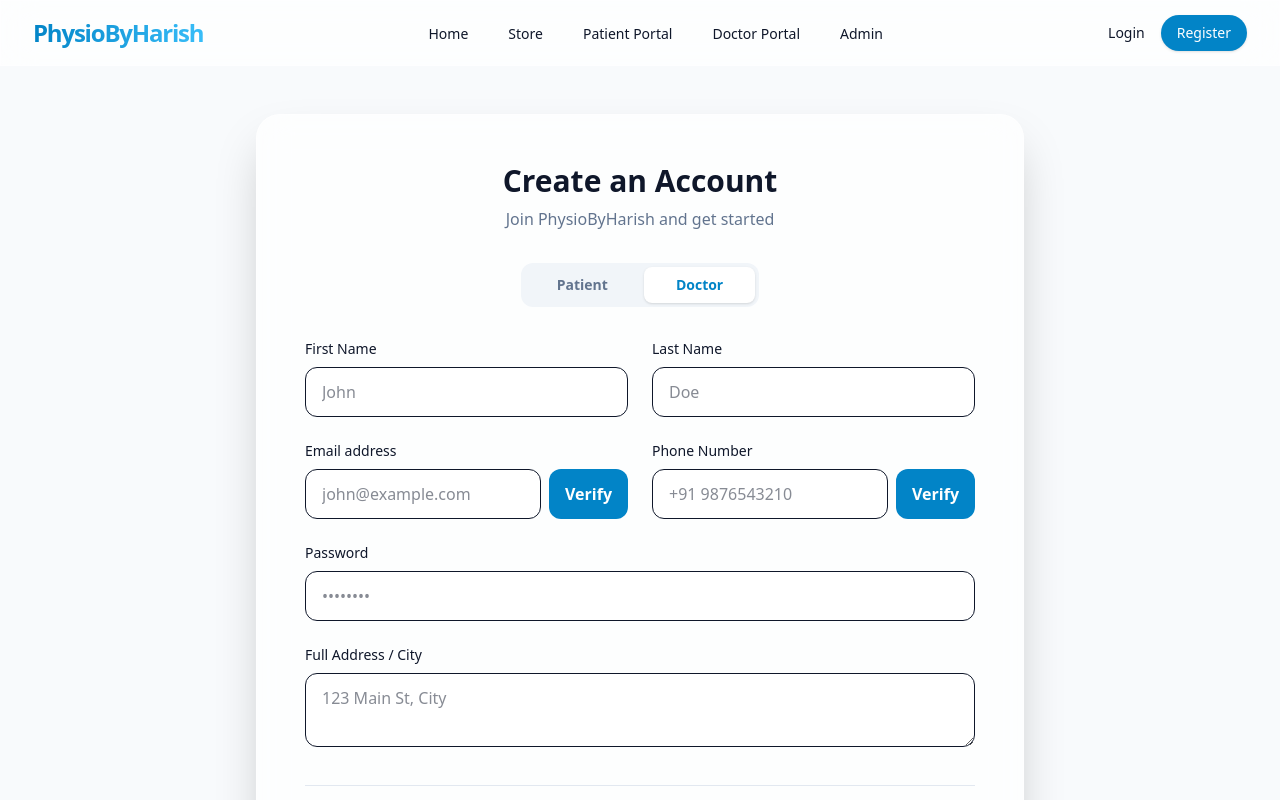
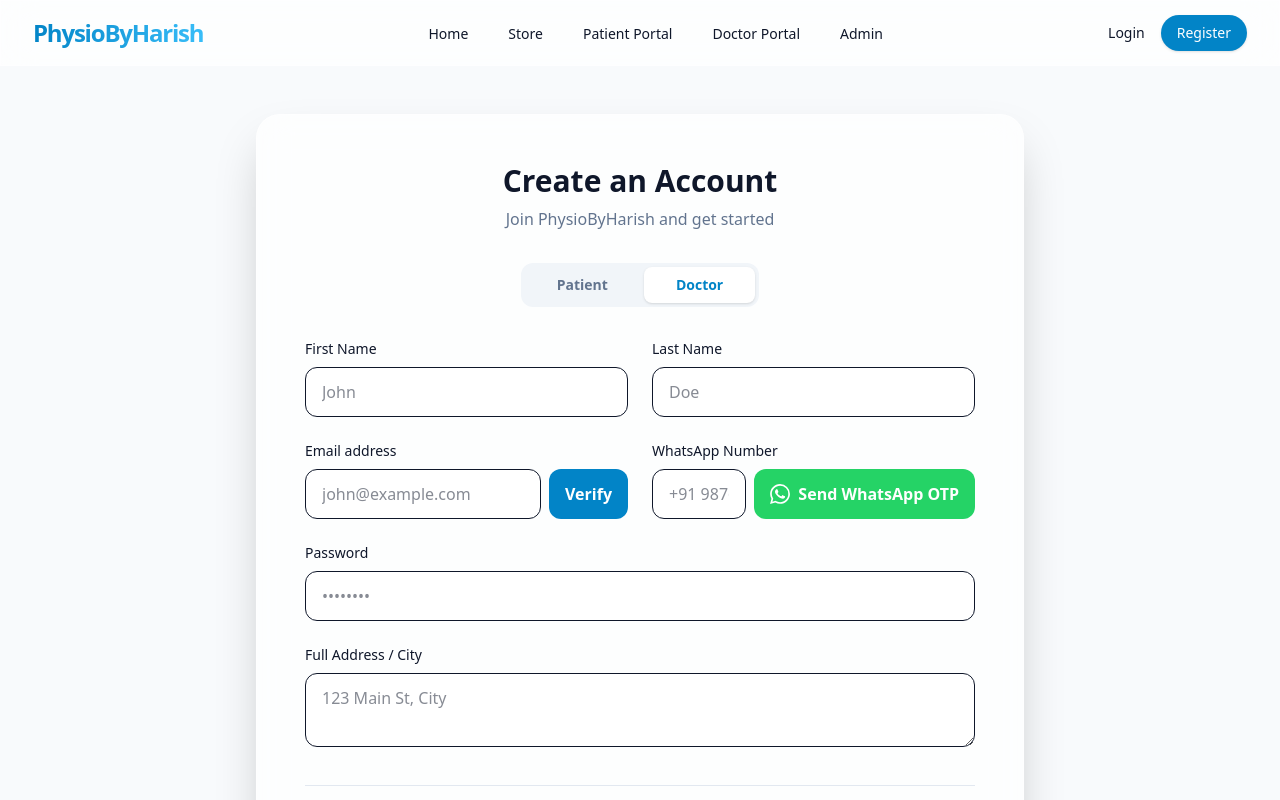
Before and after one commit to Dhivya-2004/Webapp, a Next.js app in the folder physio-app/: page /register in a window 1280 px wide. Both pictures are taken after a click on the button "Doctor". Shown: the top 800 px of the page. Built offline with nearby package versions, Linux system fonts and the light colour scheme; no server answers.

Commit message:
feat: use twilio whatsapp for doctor otp verification

```diff
--- a/physio-app/src/app/api/send-otp/route.ts
+++ b/physio-app/src/app/api/send-otp/route.ts
@@ -76,6 +76,49 @@ export async function POST(request: Request) {
       return NextResponse.json({ success: true, message: 'SMS sent successfully' });
     }
 
+    else if (type === 'whatsapp') {
+      // Send WhatsApp via Twilio
+      const accountSid = process.env.TWILIO_ACCOUNT_SID;
+      const authToken = process.env.TWILIO_AUTH_TOKEN;
+      const twilioNumber = process.env.TWILIO_WHATSAPP_NUMBER;
+
+      if (!accountSid || !authToken || !twilioNumber) {
+        return NextResponse.json({ error: 'Twilio WhatsApp API keys not configured' }, { status: 500 });
+      }
+
+      // Ensure number has country code. Default to +91 for India if not provided.
+      let formattedNumber = contact.replace(/\D/g, '');
+      if (formattedNumber.length === 10) {
+        formattedNumber = '91' + formattedNumber;
+      }
+
+      // Basic Twilio API Request (No Twilio SDK required to keep it lightweight)
+      const twilioUrl = `https://api.twilio.com/2010-04-01/Accounts/${accountSid}/Messages.json`;
+      const body = new URLSearchParams({
+        To: `whatsapp:+${formattedNumber}`,
+        From: `whatsapp:${twilioNumber}`,
+        Body: `*PhysioByHarish*\n\nYour Doctor Registration OTP is: *${otp}*\n\nPlease enter this on the registration page.`
+      });
+
+      const response = await fetch(twilioUrl, {
+        method: 'POST',
+        headers: {
+          'Authorization': 'Basic ' + Buffer.from(`${accountSid}:${authToken}`).toString('base64'),
+          'Content-Type': 'application/x-www-form-urlencoded'
+        },
+        body: body.toString()
+      });
+
+      const data = await response.json();
+
+      if (!response.ok) {
+        console.error('Twilio WhatsApp Error:', data);
+        return NextResponse.json({ error: data.message || 'Failed to send WhatsApp message' }, { status: 500 });
+      }
+
+      return NextResponse.json({ success: true, message: 'WhatsApp OTP sent successfully' });
+    }
+
     return NextResponse.json({ error: 'Invalid type' }, { status: 400 });
   } catch (error: any) {
     console.error('OTP Send Error:', error);
--- a/physio-app/src/app/register/page.tsx
+++ b/physio-app/src/app/register/page.tsx
@@ -118,9 +118,24 @@ export default function RegisterPage() {
     const otp = Math.floor(100000 + Math.random() * 900000).toString();
     setGeneratedPhoneOtp(otp);
 
-    // Fallback to Mock OTP since Fast2SMS requires payment
-    setPhoneOtpSent(true);
-    showToast(`OTP for Phone sent: ${otp} (Mock)`, 'success');
+    try {
+      const response = await fetch('/api/send-otp', {
+        method: 'POST',
+        headers: { 'Content-Type': 'application/json' },
+        body: JSON.stringify({ type: 'whatsapp', contact: phone, otp })
+      });
+
+      if (!response.ok) {
+        const errData = await response.json();
+        throw new Error(errData.error || 'Failed to send WhatsApp OTP');
+      }
+
+      setPhoneOtpSent(true);
+      showToast('OTP sent to your WhatsApp successfully!', 'success');
+    } catch (error: any) {
+      console.error(error);
+      showToast(`Error: ${error.message || 'sending WhatsApp OTP'}`, 'error');
+    }
   };
 
   const handleVerifyPhoneOtp = () => {
@@ -336,17 +351,20 @@ export default function RegisterPage() {
               </div>
             </div>
             <div>
-              <label className="block text-sm font-medium mb-2">Phone Number</label>
+              <label className="block text-sm font-medium mb-2">WhatsApp Number</label>
               <div className="flex flex-col gap-2">
                 <div className="flex gap-2">
                   <input type="tel" required value={phone} onChange={e => setPhone(e.target.value)} disabled={isPhoneVerified && role === 'doctor'} className="w-full px-4 py-3 rounded-xl border bg-white dark:bg-slate-800 dark:border-slate-700 focus:ring-2 focus:ring-primary outline-none disabled:opacity-50" placeholder="+91 9876543210" />
                   {role === 'doctor' && !isPhoneVerified && (
-                    <button type="button" onClick={handleSendPhoneOtp} className="px-4 py-3 bg-primary text-white font-semibold rounded-xl whitespace-nowrap hover:bg-primary/90">
-                      {phoneOtpSent ? 'Resend' : 'Verify'}
+                    <button type="button" onClick={handleSendPhoneOtp} className="px-4 py-3 bg-[#25D366] text-white font-semibold rounded-xl whitespace-nowrap hover:bg-[#128C7E] flex items-center gap-2">
+                      <svg viewBox="0 0 24 24" fill="currentColor" className="w-5 h-5">
+                        <path d="M17.472 14.382c-.297-.149-1.758-.867-2.03-.967-.273-.099-.471-.148-.67.15-.197.297-.767.966-.94 1.164-.173.199-.347.223-.644.075-.297-.15-1.255-.463-2.39-1.475-.883-.788-1.48-1.761-1.653-2.059-.173-.297-.018-.458.13-.606.134-.133.298-.347.446-.52.149-.174.198-.298.298-.497.099-.198.05-.371-.025-.52-.075-.149-.669-1.612-.916-2.207-.242-.579-.487-.5-.669-.51a12.8 12.8 0 0 0-.57-.01c-.198 0-.52.074-.792.372-.272.297-1.04 1.016-1.04 2.479 0 1.462 1.065 2.875 1.213 3.074.149.198 2.096 3.2 5.077 4.487.709.306 1.262.489 1.694.625.712.227 1.36.195 1.871.118.571-.085 1.758-.719 2.006-1.413.248-.694.248-1.289.173-1.413-.074-.124-.272-.198-.57-.347m-5.421 7.403h-.004a9.87 9.87 0 0 1-5.031-1.378l-.361-.214-3.741.982.998-3.648-.235-.374a9.86 9.86 0 0 1-1.51-5.26c.001-5.45 4.436-9.884 9.888-9.884 2.64 0 5.122 1.03 6.988 2.898a9.825 9.825 0 0 1 2.893 6.994c-.003 5.45-4.437 9.884-9.885 9.884m8.413-18.297A11.815 11.815 0 0 0 12.05 0C5.495 0 .16 5.335.157 11.892c0 2.096.547 4.142 1.588 5.945L.057 24l6.305-1.654a11.882 11.882 0 0 0 5.683 1.448h.005c6.554 0 11.89-5.335 11.893-11.893a11.821 11.821 0 0 0-3.48-8.413Z"/>
+                      </svg>
+                      {phoneOtpSent ? 'Resend' : 'Send WhatsApp OTP'}
                     </button>
                   )}
                   {role === 'doctor' && isPhoneVerified && (
-                    <span className="px-4 py-3 bg-green-100 text-green-700 font-semibold rounded-xl flex items-center whitespace-nowrap">✓ Verified</span>
+                    <span className="px-4 py-3 bg-[#25D366]/20 text-[#128C7E] font-semibold rounded-xl flex items-center whitespace-nowrap">✓ WhatsApp Verified</span>
                   )}
                 </div>
                 {role === 'doctor' && phoneOtpSent && !isPhoneVerified && (
```
